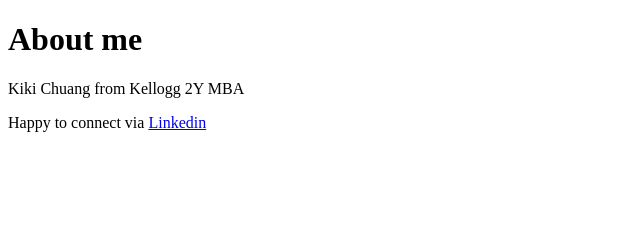
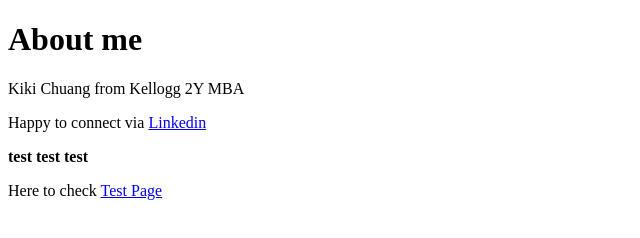
Before and after one commit to KikiChuang2022/Hello-World, a plain HTML site: page index.html in a window 1280 px wide. Shown: the whole page, without its empty margins (0-640 px from the left). Drawn offline with Linux system fonts and the light colour scheme.

Commit message:
Change test

```diff
--- a/index.html
+++ b/index.html
@@ -7,5 +7,7 @@
     <h1>About me</h1>
     <p>Kiki Chuang from Kellogg 2Y MBA</p>
     <p>Happy to connect via <a href="https://www.linkedin.com/in/kikichuang">Linkedin</a></p>
+    <p><strong>test test test</strong></p>
+    <p>Here to check <a href="products.html">Test Page</a></p>
 </body>
 </html>
```
Also changed, not shown: products.html (added, +1 -0 lines).
